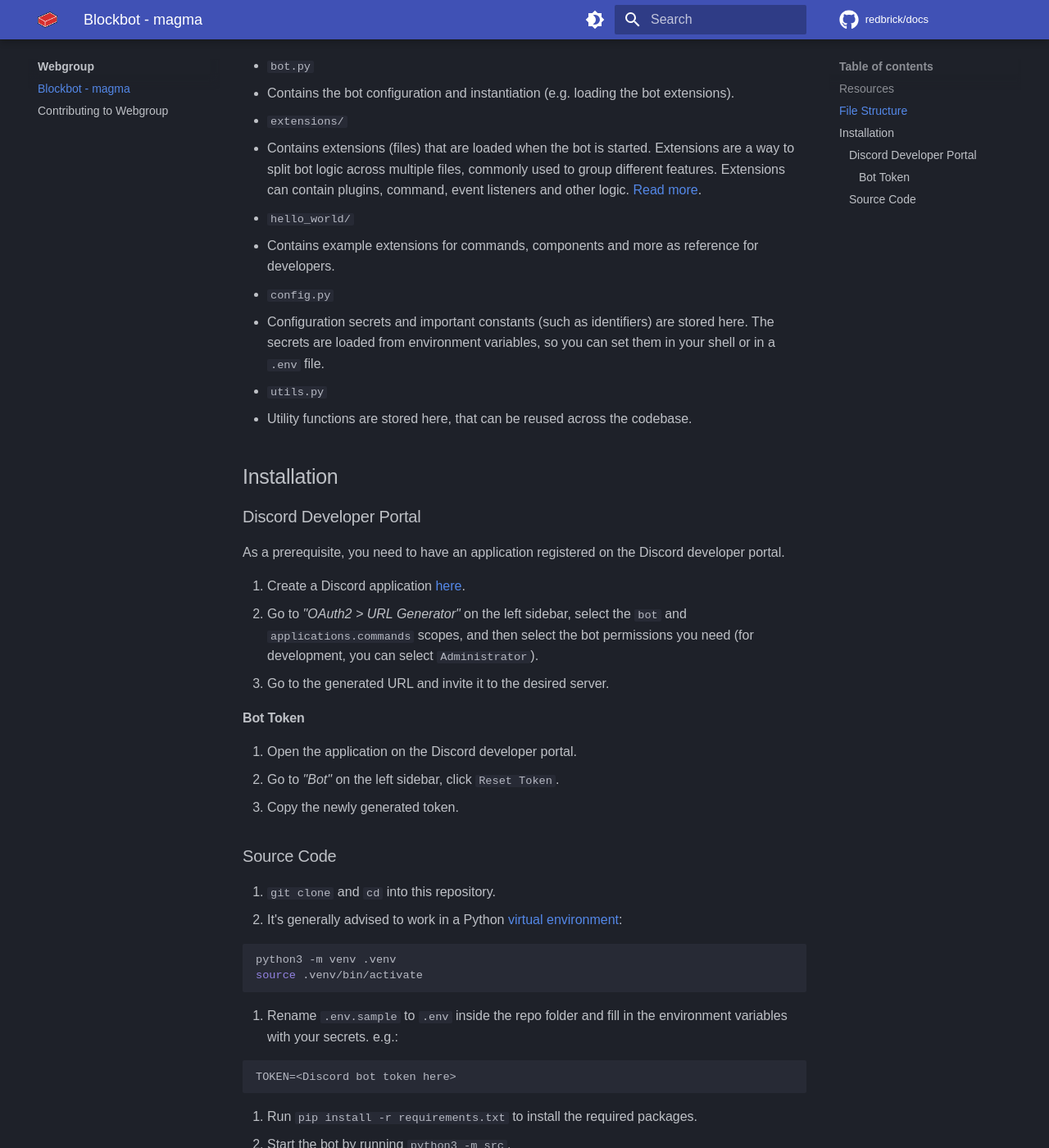
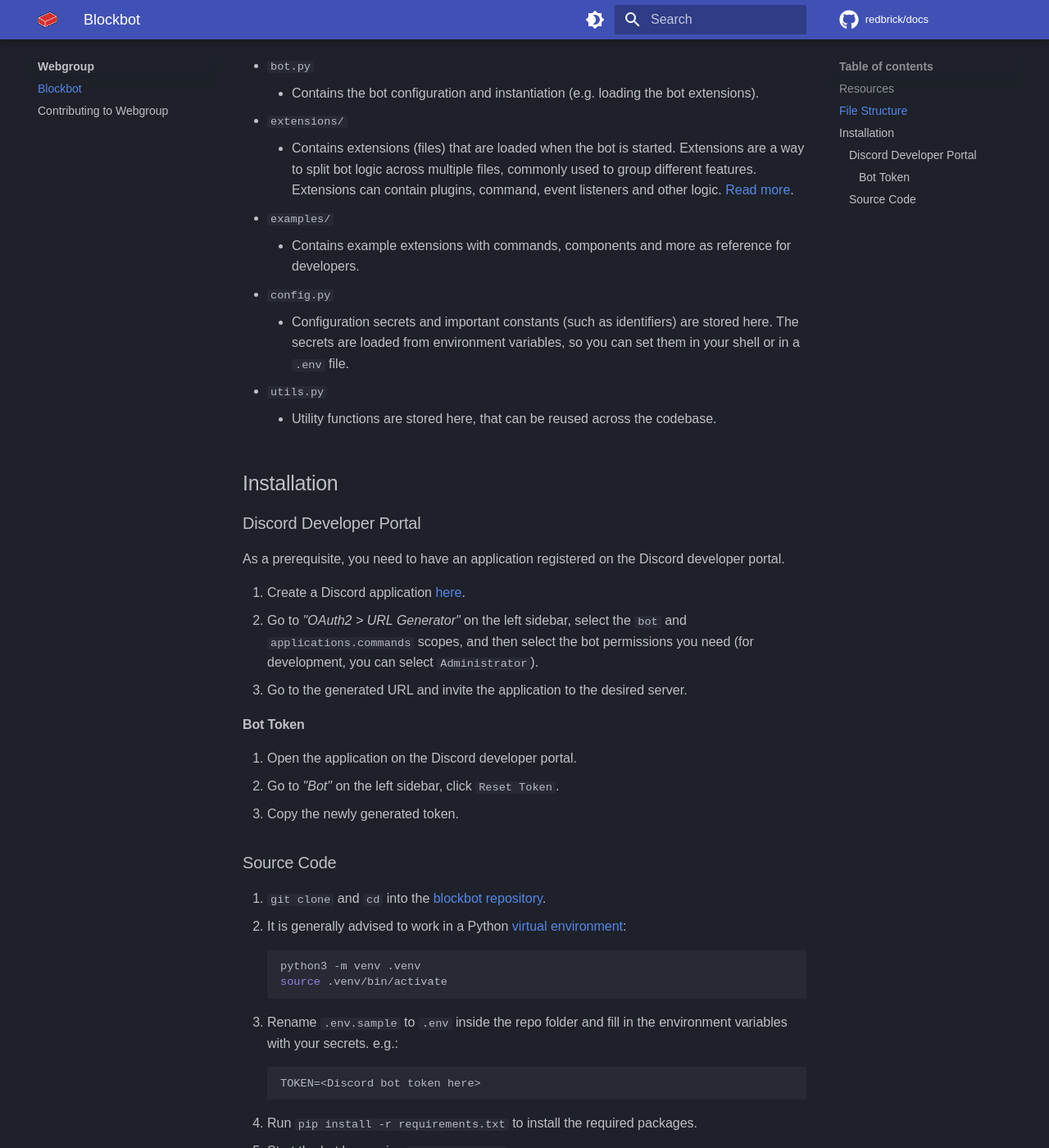
Before and after one commit to redbrick/docs, an MkDocs documentation site: the page built from docs/webgroup/blockbot.md, in a window 1280 px wide and 1400 px high, scrolled down 656 px. Shown: the whole window at 82% size. Built offline with MkDocs 1.6.1 and Material for MkDocs 9.7.7, drawn with Linux system fonts in a browser that asks for light colours; some web fonts are replaced; comment, search, counter and statistics services are not loaded; some of the changed text lies outside the part shown.

Commit message:
Update wording & formatting

````diff
--- a/docs/webgroup/blockbot.md
+++ b/docs/webgroup/blockbot.md
@@ -1,4 +1,4 @@
-# Blockbot - `magma`
+# Blockbot
 
 Blockbot is a Discord bot, written in Python, that is maintained by the Redbrick Webgroup. This project uses [`hikari`](https://github.com/hikari-py/hikari/), an opinionated microframework, to interface with the Discord API. [`hikari-arc`](https://github.com/hypergonial/hikari-arc) is the command handler and [`hikari-miru`](https://github.com/hypergonial/hikari-miru) is the component handler of choice.
 
@@ -16,15 +16,15 @@ Blockbot is a Discord bot, written in Python, that is maintained by the Redbrick
 All bot files are under `src/`.
 
 - `bot.py`
-  - Contains the bot configuration and instantiation (e.g. loading the bot extensions).
+    - Contains the bot configuration and instantiation (e.g. loading the bot extensions).
 - `extensions/`
-  - Contains extensions (files) that are loaded when the bot is started. Extensions are a way to split bot logic across multiple files, commonly used to group different features. Extensions can contain plugins, command, event listeners and other logic. [Read more](https://arc.hypergonial.com/guides/plugins_extensions/).
-- `hello_world/`
-  - Contains example extensions for commands, components and more as reference for developers.
+    - Contains extensions (files) that are loaded when the bot is started. Extensions are a way to split bot logic across multiple files, commonly used to group different features. Extensions can contain plugins, command, event listeners and other logic. [Read more](https://arc.hypergonial.com/guides/plugins_extensions/).
+- `examples/`
+    - Contains example extensions with commands, components and more as reference for developers.
 - `config.py`
-  - Configuration secrets and important constants (such as identifiers) are stored here. The secrets are loaded from environment variables, so you can set them in your shell or in a `.env` file.
+    - Configuration secrets and important constants (such as identifiers) are stored here. The secrets are loaded from environment variables, so you can set them in your shell or in a `.env` file.
 - `utils.py`
-  - Utility functions are stored here, that can be reused across the codebase.
+    - Utility functions are stored here, that can be reused across the codebase.
 
 ## Installation
 
@@ -34,7 +34,7 @@ As a prerequisite, you need to have an application registered on the Discord dev
 
 1. Create a Discord application [here](https://discord.com/developers/applications/).
 2. Go to *"OAuth2 > URL Generator"* on the left sidebar, select the `bot` and `applications.commands` scopes, and then select the bot permissions you need (for development, you can select `Administrator`).
-3. Go to the generated URL and invite it to the desired server.
+3. Go to the generated URL and invite the application to the desired server.
 
 #### Bot Token
 
@@ -44,19 +44,19 @@ As a prerequisite, you need to have an application registered on the Discord dev
 
 ### Source Code
 
-1. `git clone` and `cd` into this repository.
-2. It's generally advised to work in a Python [virtual environment](https://docs.python.org/3/library/venv.html):
+1. `git clone` and `cd` into the [blockbot repository](https://github.com/redbrick/blockbot).
+2. It is generally advised to work in a Python [virtual environment](https://docs.python.org/3/library/venv.html):
 
-```sh
-python3 -m venv .venv
-source .venv/bin/activate
-```
+    ```sh
+    python3 -m venv .venv
+    source .venv/bin/activate
+    ```
 
 3. Rename `.env.sample` to `.env` inside the repo folder and fill in the environment variables with your secrets. e.g.:
 
-```
-TOKEN=<Discord bot token here>
-```
+    ```
+    TOKEN=<Discord bot token here>
+    ```
 
 4. Run `pip install -r requirements.txt` to install the required packages.
 5. Start the bot by running `python3 -m src`.
````
Also changed, not shown: docs/index.md (+2 -0 lines).
